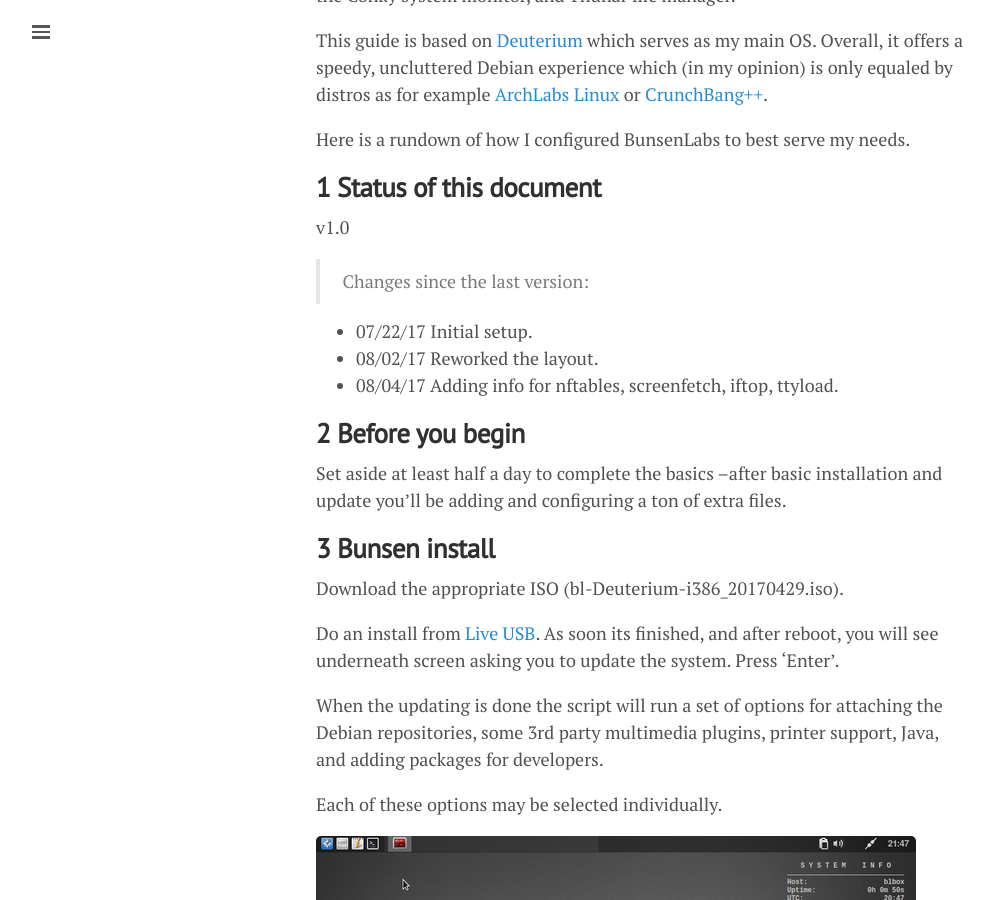
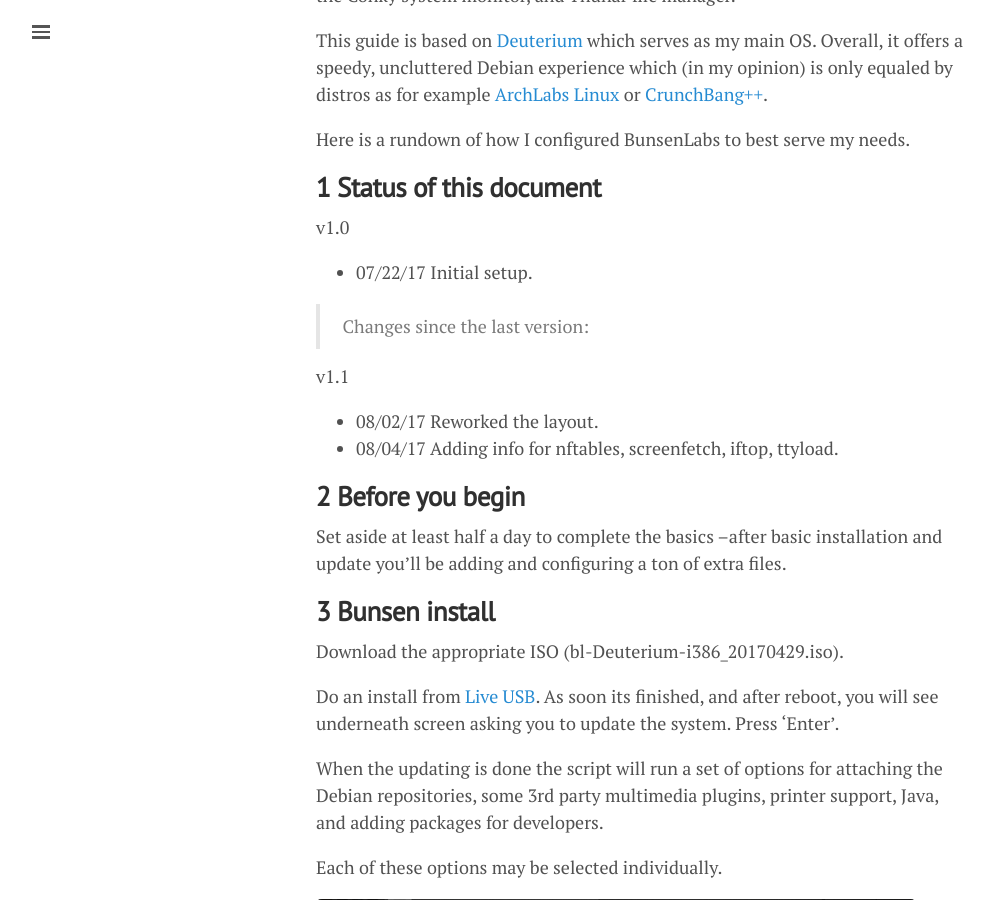
Before and after one commit to lgeurts/lgeurts.github.io, a Jekyll site: the page built from _posts/2017-07-11-bunsenlabs-linux-setup-notes-for dell-inspiron-6000.md, in a window 1280 px wide and 900 px high, scrolled down 875 px. Shown: the whole window, without its empty margins (0-993 px from the left). Built offline with Jekyll 4.4.1, drawn with Linux system fonts in a browser that asks for light colours; nearby versions of some CDN libraries; comment, search, counter and statistics services are not loaded.

Commit message:
Update 2017-07-11-bunsenlabs-linux-setup-notes-for dell-inspiron-6000.md

```diff
--- a/_posts/2017-07-11-bunsenlabs-linux-setup-notes-for dell-inspiron-6000.md
+++ b/_posts/2017-07-11-bunsenlabs-linux-setup-notes-for dell-inspiron-6000.md
@@ -21,9 +21,12 @@
 
 v1.0
 
+* 07/22/17 Initial setup.
+
 > Changes since the last version:
 
-* 07/22/17 Initial setup.
+v1.1
+
 * 08/02/17 Reworked the layout.
 * 08/04/17 Adding info for nftables, screenfetch, iftop, ttyload.
 
```
